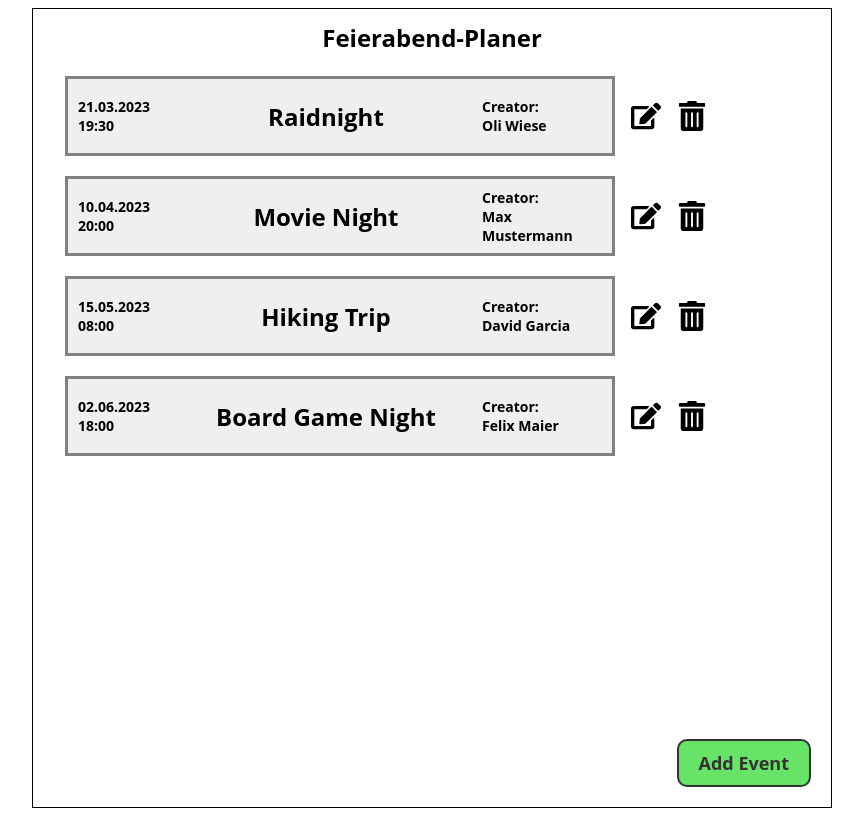
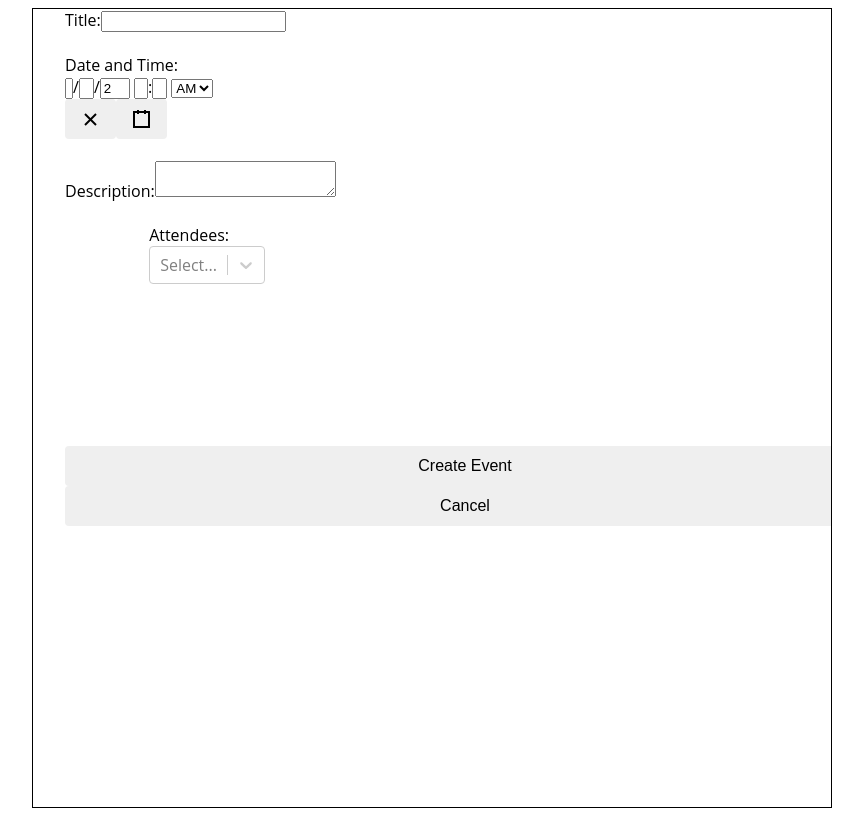
Before and after one commit to Syvex/IHK-Projekt-Feierabend-Planer, a React (Create React App) app: page / in a window 1280 px wide. Shown: the whole page, without its empty margins (208-1071 px from the left). Built offline with nearby package versions, Linux system fonts and the light colour scheme.

Commit message:
outsource main-wrap style

```diff
--- a/src/App.js
+++ b/src/App.js
@@ -4,11 +4,11 @@ import EventList from './EventOverview.js';
 import EventDetails from './EventDetails.js';
 
 export default function App() {
-  const [showDetails, setShowDetails] = useState(false);
+  const [showDetails, setShowDetails] = useState(true);
   const [currentEventId, setCurrentEventId] = useState(null);
 
   return (
-    <div>
+    <div className="main-wrap">
       {(showDetails && (
         <EventDetails
           eventId={currentEventId}
--- /dev/null
+++ b/src/DetailStyles.css
@@ -0,0 +1,78 @@
+.event-form {
+  display: flex;
+  flex-direction: column;
+  width: 800px;
+}
+
+.input-container {
+  display: flex;
+  align-items: center;
+  margin: 16px 0;
+}
+
+.input-container > label {
+  margin-right: 16px;
+}
+
+.title-input,
+.datetime-input,
+.attendees-select,
+.description-input {
+  flex: 1;
+  height: 32px;
+  border-radius: 4px;
+  border: 1px solid #ccc;
+  padding: 8px;
+  font-size: 16px;
+}
+
+.title-input {
+  width: 400px;
+}
+
+.datetime-input {
+  width: 400px;
+}
+
+.attendees-container {
+  display: flex;
+  flex-direction: column;
+  align-items: flex-end;
+  width: 200px;
+  height: 200px;
+  overflow-y: scroll;
+}
+
+.attendees-select {
+  width: 100%;
+}
+
+.description-input {
+  height: 200px;
+  resize: none;
+}
+
+.button-container {
+  display: flex;
+  justify-content: flex-end;
+  margin-top: 16px;
+}
+
+button {
+  height: 40px;
+  padding: 0 16px;
+  border: none;
+  border-radius: 4px;
+  font-size: 16px;
+  cursor: pointer;
+  transition: background-color 0.2s ease-in-out, color 0.2s ease-in-out;
+}
+
+button:hover {
+  background-color: #eee;
+}
+
+button:active {
+  background-color: #ccc;
+  color: #fff;
+}
--- a/src/EventDetails.js
+++ b/src/EventDetails.js
@@ -3,6 +3,7 @@ import DateTimePicker from 'react-datetime-picker';
 import Select from 'react-select';
 import { mockEvents, mockUsers } from './mockData';
 import { getUserName } from './helpers';
+import './DetailStyles.css';
 
 function EventDetails({ eventId, setShowDetails, setCurrentEventId }) {
   // Set up state to hold the form data.
@@ -116,7 +117,7 @@ function EventDetails({ eventId, setShowDetails, setCurrentEventId }) {
   };
 
   return (
-    <form onSubmit={handleSubmit}>
+    <form className="event-form" onSubmit={handleSubmit}>
       <label>
         Title:
         <input
@@ -144,6 +145,7 @@ function EventDetails({ eventId, setShowDetails, setCurrentEventId }) {
         />
       </label>
       <br />
+      <div className="attendees-container ">
         <label>
           Attendees:
           <Select
@@ -167,6 +169,7 @@ function EventDetails({ eventId, setShowDetails, setCurrentEventId }) {
             onChange={handleAttendeesChange}
           />
         </label>
+      </div>
       <br />
       <button type="submit">{eventId ? 'Update' : 'Create'} Event</button>
       <button type="button" onClick={() => handleCancel()}>
--- a/src/EventOverview.js
+++ b/src/EventOverview.js
@@ -79,13 +79,13 @@ function EventList({ setCurrentEventId, setShowDetails }) {
   ]);
 
   return (
-    <div className="event-list">
+    <>
       <h2>Feierabend-Planer</h2>
       {renderEvents()}
       <div className="add-event-button" onClick={() => setShowDetails(true)}>
         Add Event
       </div>
-    </div>
+    </>
   );
 }
 
--- a/src/style.css
+++ b/src/style.css
@@ -3,7 +3,7 @@ body {
 }
 
 /* Styles for the event overview container */
-.event-list {
+.main-wrap {
   position: relative;
   box-sizing: border-box;
   width: 800px;
```
Lines whose indentation alone changed are shown as unchanged.
